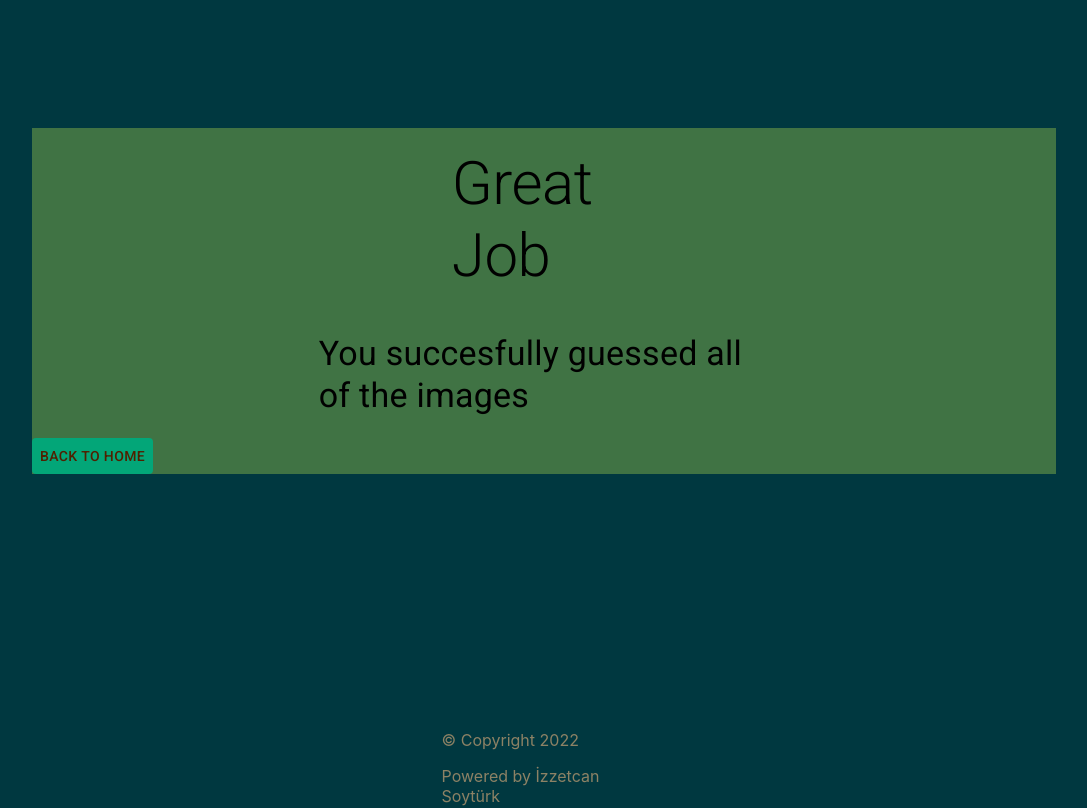
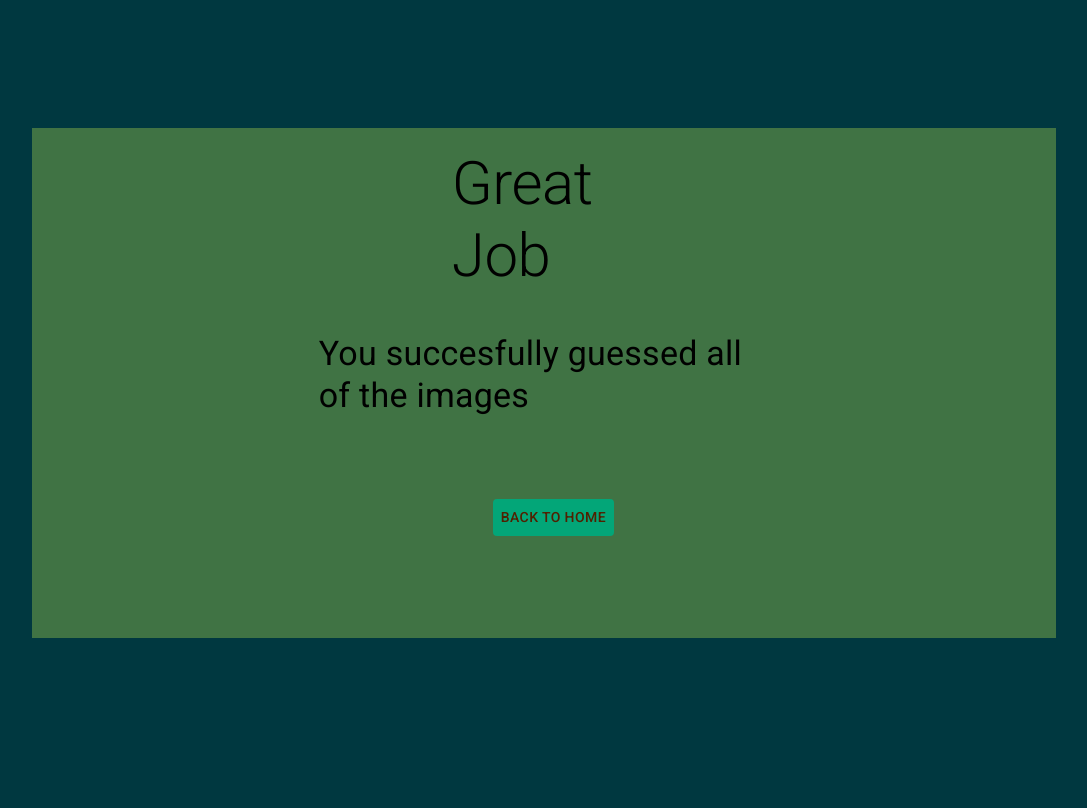
Before and after one commit to raximan/FindRandomUser, a React (Create React App) app: page /congrats in a window 1280 px wide. Shown: the top 808 px of the page, without its empty margins (96-1183 px from the left). Built offline with nearby package versions, Linux system fonts and the light colour scheme.

Commit message:
UI refactored

```diff
--- a/src/css/Success.css
+++ b/src/css/Success.css
@@ -13,9 +13,9 @@
     padding: 2% 28% !important ;
 }
 .Successbutton{
-    margin-top: 6%;
-    margin-bottom: 10%;
-    margin-left: 45%;
+    margin-top: 6% !important ;
+    margin-bottom: 10% !important;
+    margin-left: 45% !important;
     background-color:#03A678 !important;
     color: #502000 !important;
 }
```
